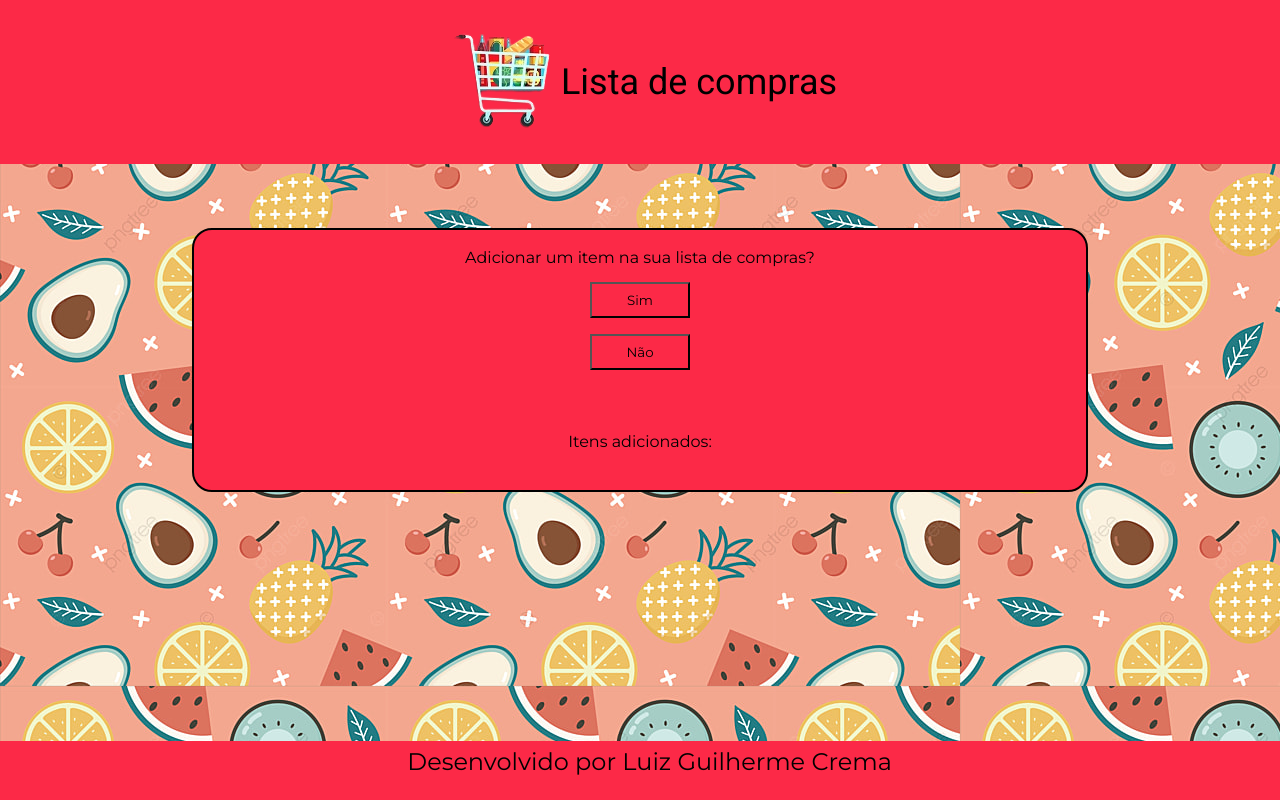
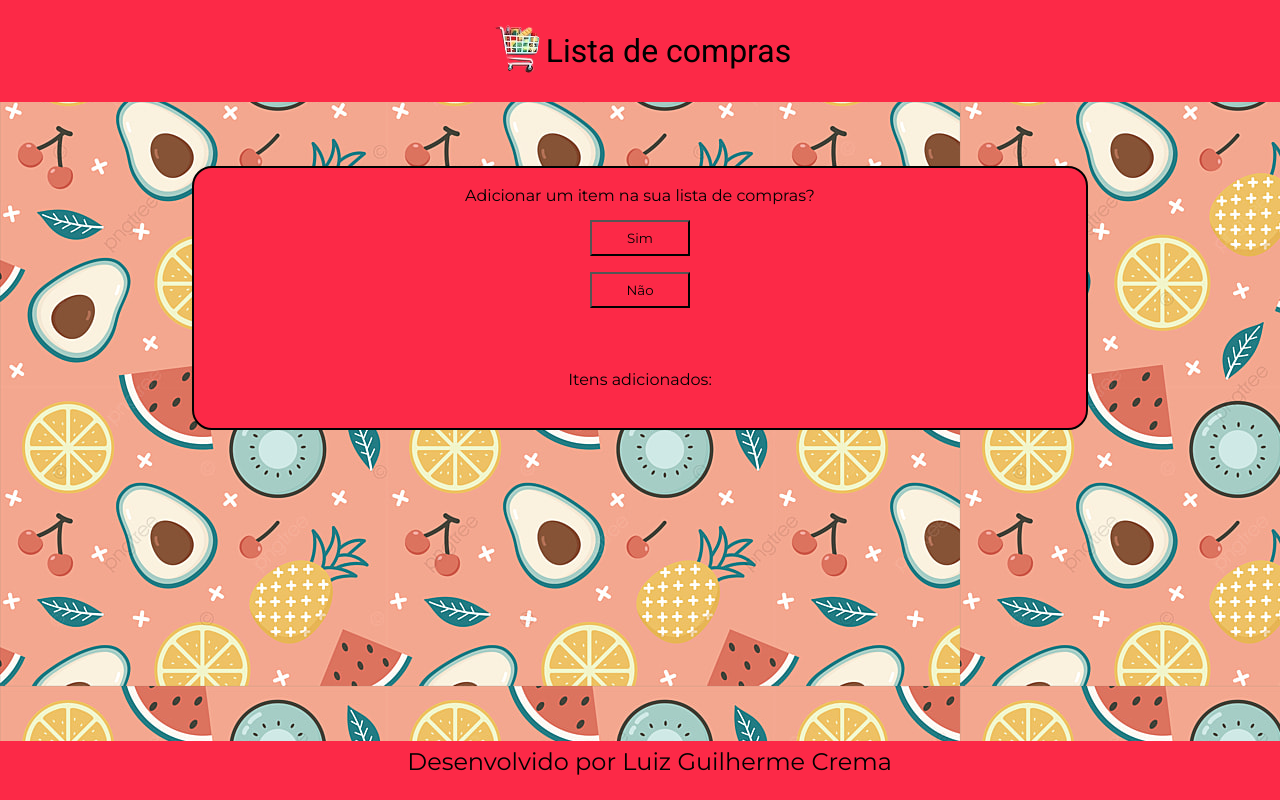
Before and after one commit to LuizCrema00/lista-de-compras, a plain HTML site: page index.html in a window 1280 px wide. Drawn offline with Linux system fonts and the light colour scheme.

Commit message:
alteracao da logo

```diff
--- a/css/styles.css
+++ b/css/styles.css
@@ -19,7 +19,7 @@ header {
     align-items: center;
     justify-content: center;
     font-family: var(--fonte-primaria);
-    font-size: 2.25rem;
+    font-size: 2rem;
 }
 
 body {
--- a/index.html
+++ b/index.html
@@ -11,7 +11,7 @@
 <body>
     <header>
         <div class="logo">
-            <img src="img/supermercados-online-capa-removebg-preview.png" alt="logo">
+            <img src="img/supermercados-online-capa-removebg-preview (1).png" alt="logo">
         </div>
         <div class="texto">
             <h1>Lista de compras</h1>
```
Also changed, not shown: img/supermercados-online-capa-removebg-preview (1).png (added), img/supermercados-online-capa-removebg-preview.png (deleted).
